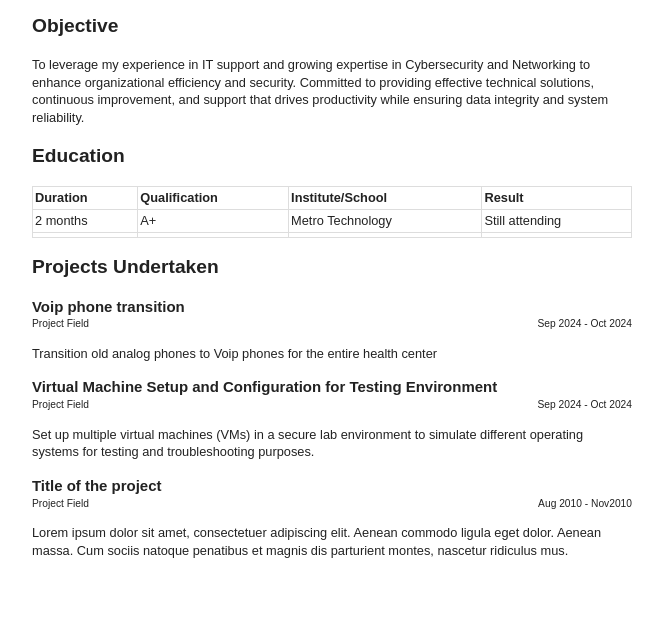
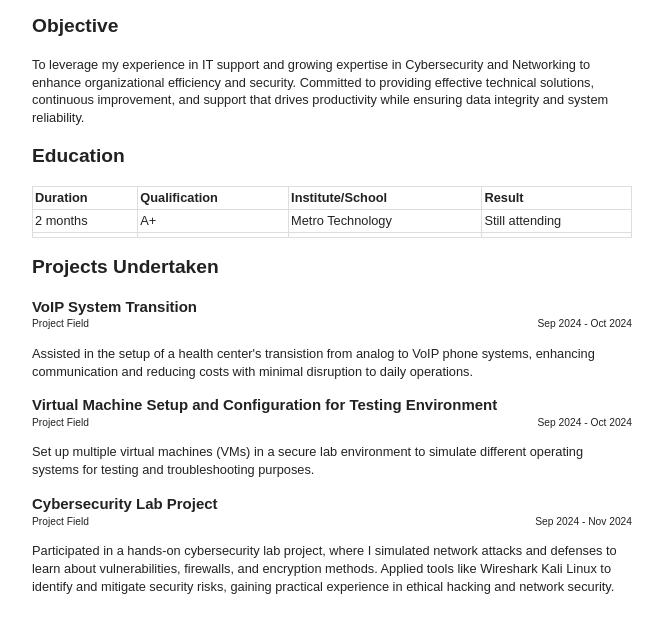
Before and after one commit to mt-es/mt-es.github.io, a plain HTML site: page index.html in a window 1280 px wide. Shown: the part 109-742 px from the top of the page, without its empty margins (308-971 px from the left). Drawn offline with Linux system fonts and the light colour scheme.

Commit message:
Update index.html

```diff
--- a/index.html
+++ b/index.html
@@ -75,11 +75,11 @@
 
 				<!-- Project 1 -->
 				<section class="project">
-					<h3 class="title">Voip phone transition</h3>
+					<h3 class="title">VoIP System Transition</h3>
 					<div class="meta">
 						<span class="field">Project Field</span> <span class="date">Sep 2024 - Oct 2024</span>
 					</div>
-					<p class="description"> Transition old analog phones to Voip phones for the entire health center </p>
+					<p class="description"> Assisted in the setup of a health center's transistion from analog to VoIP phone systems, enhancing communication and reducing costs with minimal disruption to daily operations. </p>
 				</section> <!-- end project description -->
 
 				<!-- project 2 -->
@@ -94,11 +94,11 @@
 
 				<!-- project 3 -->
 				<section class="project">
-					<h3 class="title">Title of the project</h3>
+					<h3 class="title">Cybersecurity Lab Project</h3>
 					<div class="meta">
-						<span class="field">Project Field</span> <span class="date">Aug 2010 - Nov2010</span>
+						<span class="field">Project Field</span> <span class="date">Sep 2024 - Nov 2024</span>
 					</div>
-					<p class="description">Lorem ipsum dolor sit amet, consectetuer adipiscing elit. Aenean commodo ligula eget dolor. Aenean massa. Cum sociis natoque penatibus et magnis dis parturient montes, nascetur ridiculus mus. </p>
+					<p class="description">Participated in a hands-on cybersecurity lab project, where I simulated network attacks and defenses to learn about vulnerabilities, firewalls, and encryption methods. Applied tools like Wireshark Kali Linux to identify and mitigate security risks, gaining practical experience in ethical hacking and network security.  </p>
 				</section> <!-- end project description -->
 
 				</div> <!-- end description -->
```
